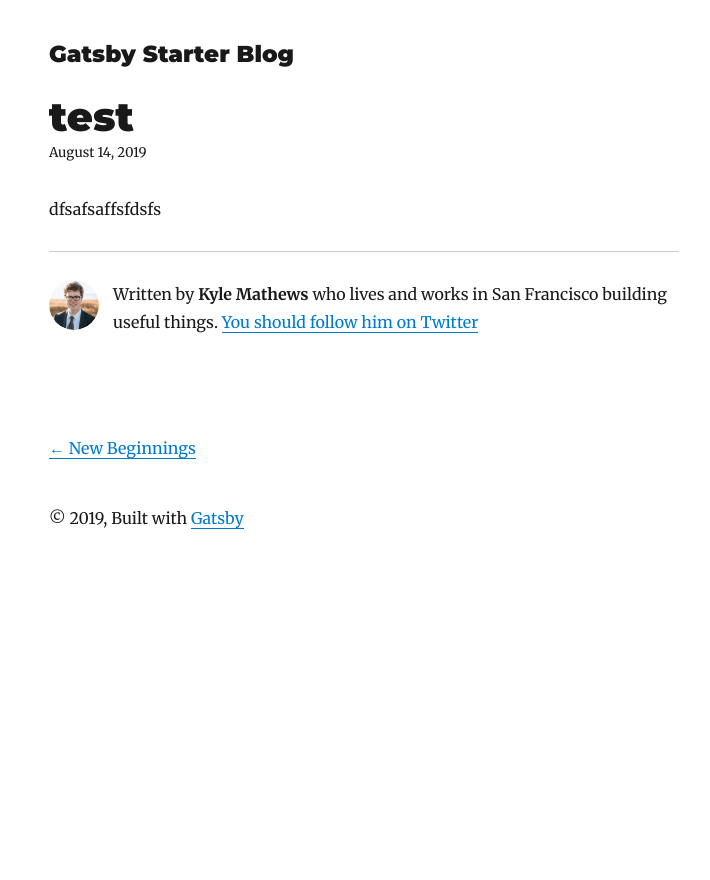
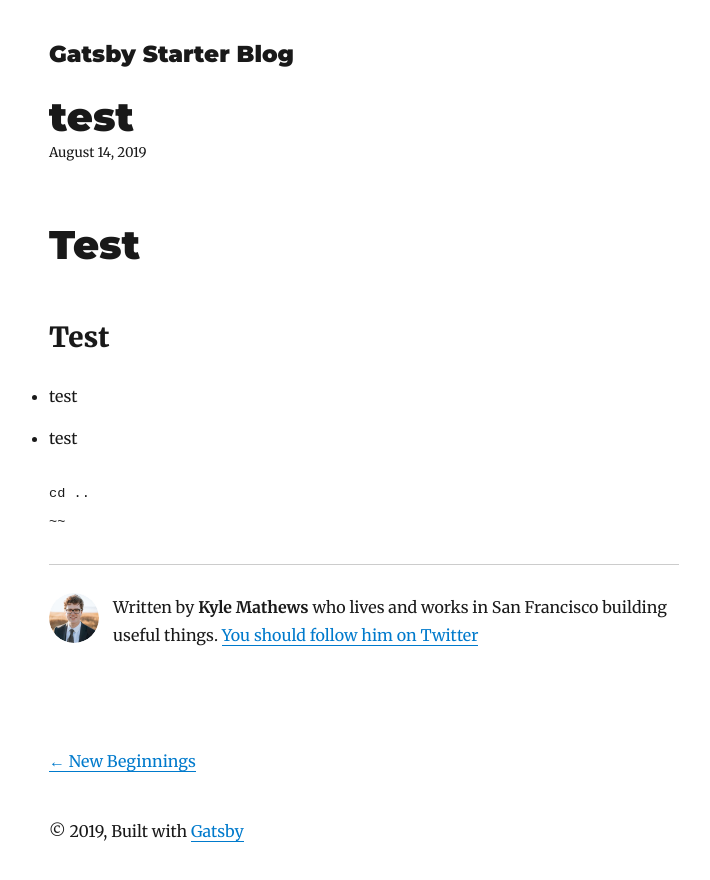
Before and after one commit to heartkey/gatsby-blog, a Gatsby site: page /2019-08-14-test/ in a window 1280 px wide. Shown: the whole page, without its empty margins (276-986 px from the left). Before the commit the page ends 800 px from the top, so only its background shows below. Built offline with nearby package versions, Linux system fonts and the light colour scheme; Gatsby itself is replaced by a stand-in of ours; some packages are replaced by stand-ins of ours; code samples lack their colours.

Commit message:
Update Blog “2019-08-14-test”

```diff
--- a/content/blog/2019-08-14-test.md
+++ b/content/blog/2019-08-14-test.md
@@ -3,4 +3,12 @@
 date: 2019-08-14T08:19:20.187Z
 description: testbbb
 ---
-dfsafsaffsfdsfs
+# Test
+## Test
+
+* test
+* test
+
+~~~
+cd ..
+~~
```
